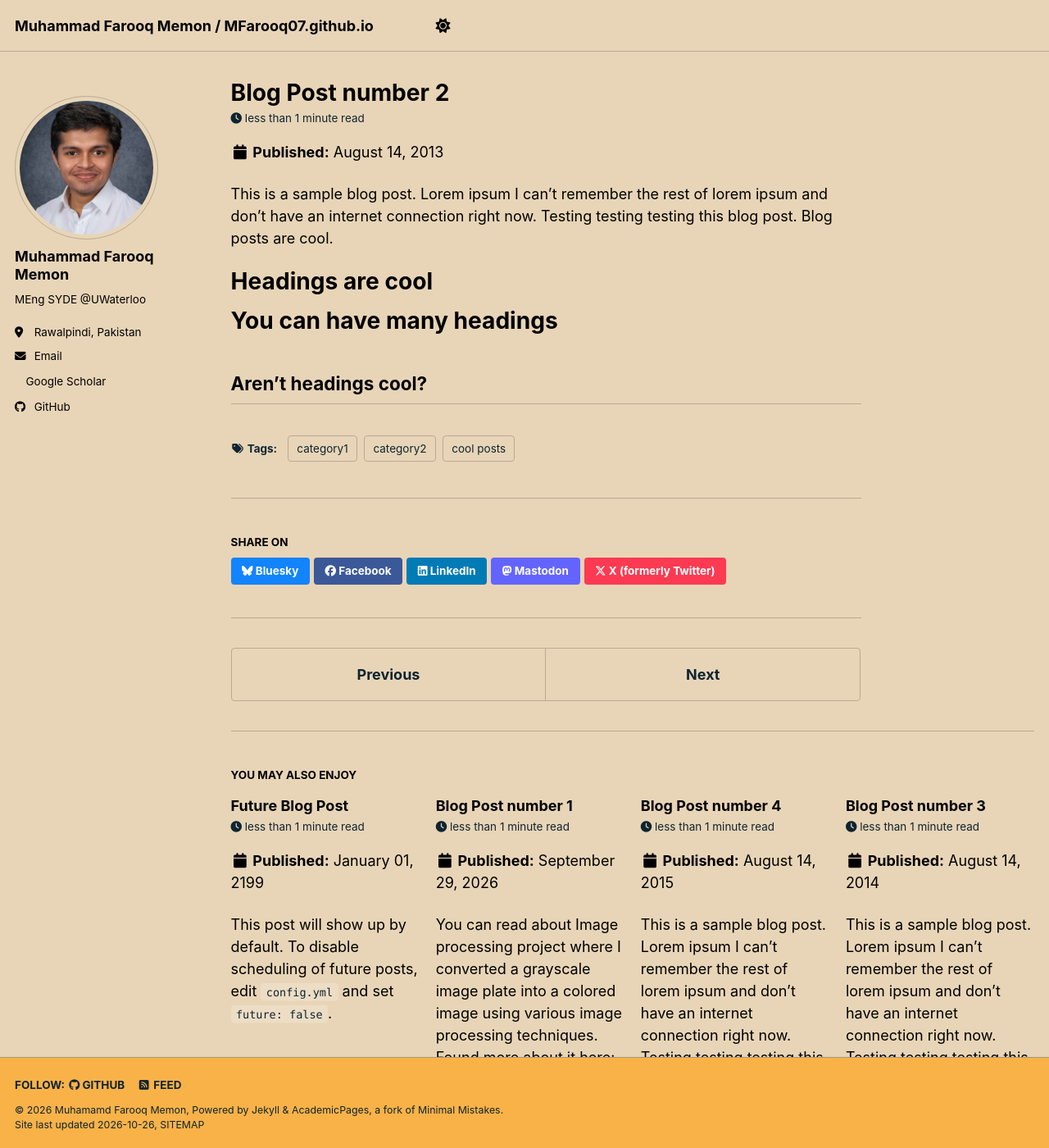
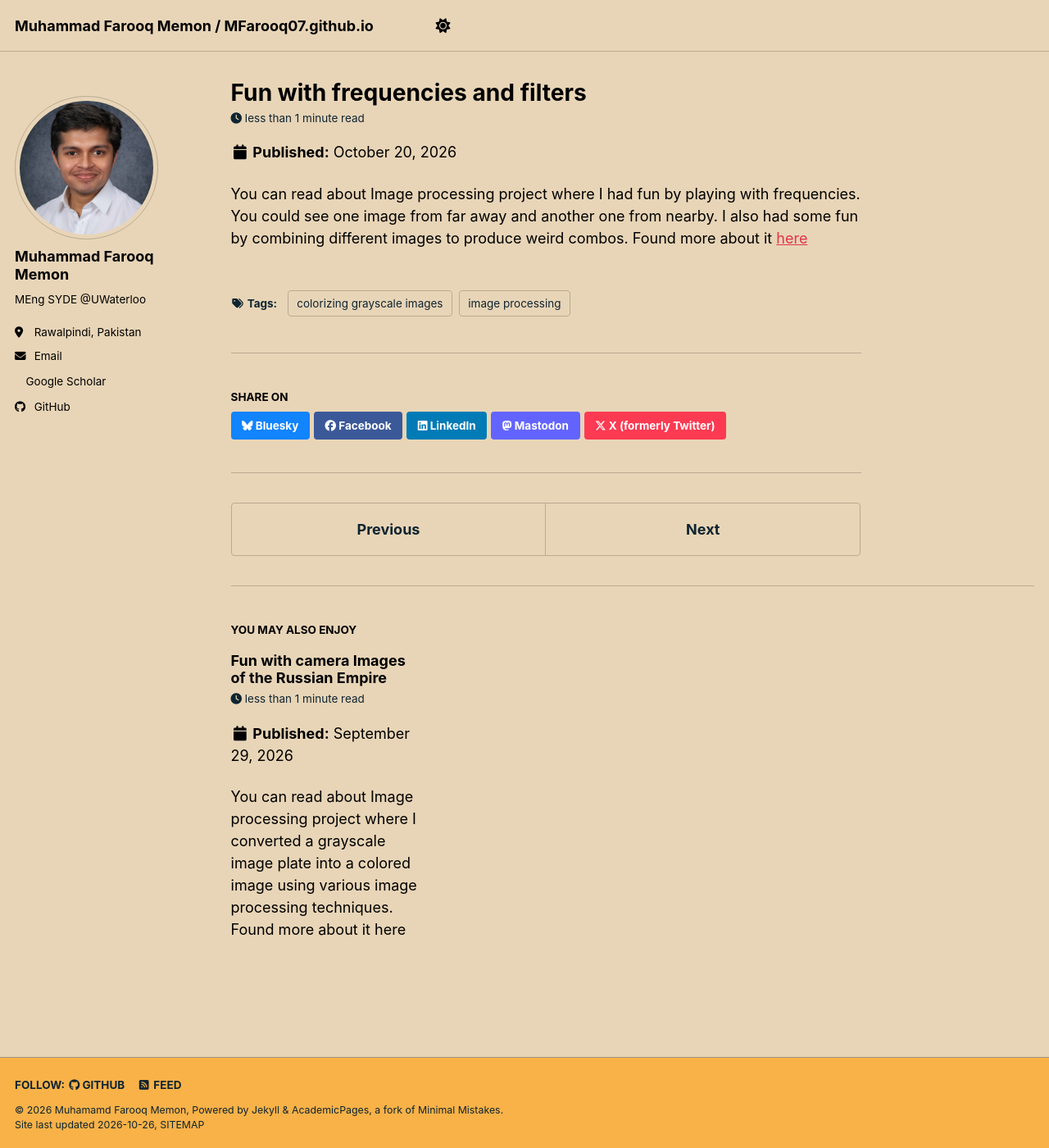
Before and after one commit to MFarooq07/mfarooq07.github.io, a Jekyll site: the page built from _posts/2013-08-14-blog-post-2.md, in a window 1280 px wide and 1400 px high. Shown: the whole window at 82% size. Built offline with Jekyll 4.4.1, drawn with Linux system fonts in a browser that asks for light colours; a style sheet for code colours, icons or effects is not loaded; some of the changed text lies outside the part shown.

Commit message:
hyperlinked the blog posts that I created for my SYDE 671 assignment

```diff
--- a/_posts/2012-08-14-blog-post-1.md
+++ b/_posts/2012-08-14-blog-post-1.md
@@ -1,14 +1,15 @@
 ---
-title: 'Blog Post number 1'
+title: 'Fun with camera Images of the Russian Empire'
 date: 2026-09-29
 permalink: /posts/2012/08/blog-post-1/
 tags:
-  - cool posts
-  - category1
-  - category2
+  - image processing
+  - colorizing grayscale images
 ---
 
-You can read about Image processing project where I converted a grayscale image plate into a colored image using various image processing techniques. Found more about it here: https://syde671-assignment-1.mfarooqjuly16.workers.dev/
+You can read about Image processing project where I converted a grayscale image plate into a colored image using various image processing techniques. Found more about it [here](https://syde671-assignment-1.mfarooqjuly16.workers.dev/1/)
+
+
 <!-- Headings are cool
 ======
 
--- a/_posts/2013-08-14-blog-post-2.md
+++ b/_posts/2013-08-14-blog-post-2.md
@@ -1,20 +1,21 @@
 ---
-title: 'Blog Post number 2'
-date: 2013-08-14
-permalink: /posts/2013/08/blog-post-2/
+title: 'Fun with frequencies and filters'
+date: 2026-10-20
+permalink: /posts/2012/08/blog-post-1/
 tags:
-  - cool posts
-  - category1
-  - category2
+  - image processing
+  - colorizing grayscale images
 ---
 
-This is a sample blog post. Lorem ipsum I can't remember the rest of lorem ipsum and don't have an internet connection right now. Testing testing testing this blog post. Blog posts are cool.
+You can read about Image processing project where I had fun by playing with frequencies. You could see one image from far away and another one from nearby. I also had some fun by combining different images to produce weird combos. Found more about it [here](https://syde671-assignment-1.mfarooqjuly16.workers.dev/2/)
 
-Headings are cool
+
+
+<!-- Headings are cool
 ======
 
 You can have many headings
 ======
 
 Aren't headings cool?
-------
+------ -->
--- a/_posts/2014-08-14-blog-post-3.md
+++ /dev/null
@@ -1,20 +0,0 @@
----
-title: 'Blog Post number 3'
-date: 2014-08-14
-permalink: /posts/2014/08/blog-post-3/
-tags:
-  - cool posts
-  - category1
-  - category2
----
-
-This is a sample blog post. Lorem ipsum I can't remember the rest of lorem ipsum and don't have an internet connection right now. Testing testing testing this blog post. Blog posts are cool.
-
-Headings are cool
-======
-
-You can have many headings
-======
-
-Aren't headings cool?
-------
--- a/_posts/2199-01-01-future-post.md
+++ /dev/null
@@ -1,11 +0,0 @@
----
-title: 'Future Blog Post'
-date: 2199-01-01
-permalink: /posts/2012/08/blog-post-4/
-tags:
-  - cool posts
-  - category1
-  - category2
----
-
-This post will show up by default. To disable scheduling of future posts, edit `config.yml` and set `future: false`.
```
Also changed, not shown: _posts/2015-08-14-blog-post-4.md (deleted, +0 -20 lines).
